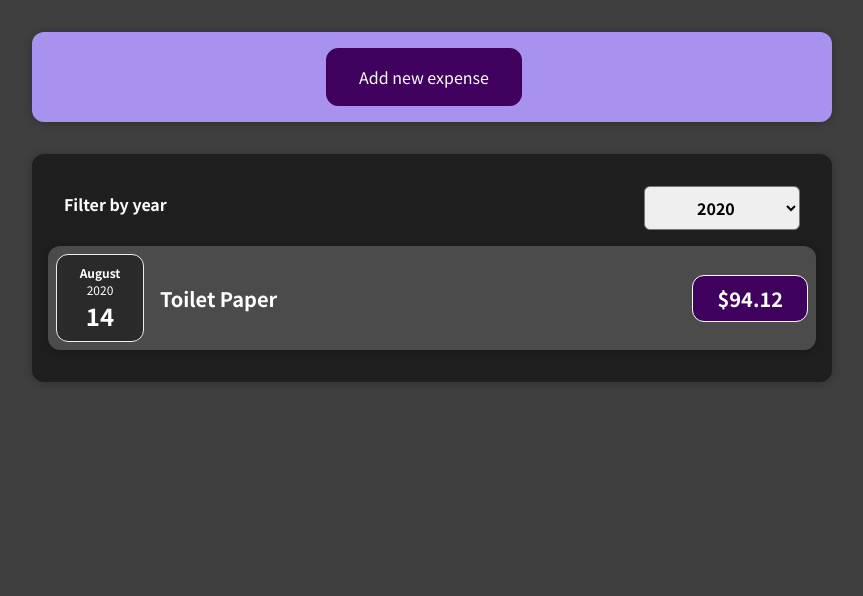
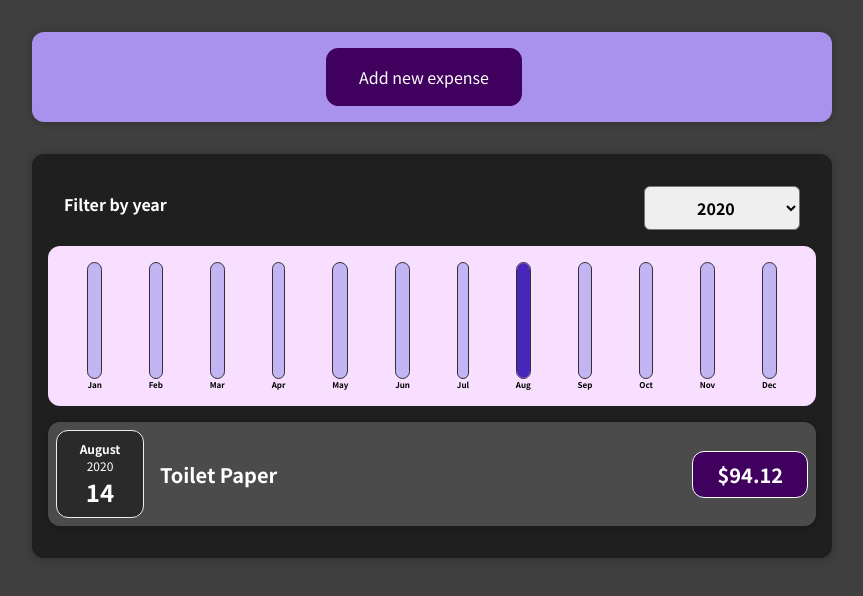
Before and after one commit to veronaten/app-expenses, a React (Create React App) app: page / in a window 1280 px wide. Shown: the top 596 px of the page, without its empty margins (208-1071 px from the left). Built offline with nearby package versions, Linux system fonts and the light colour scheme.

Commit message:
feat: add Chart and ChartBar

```diff
--- /dev/null
+++ b/src/components/Chart/Chart.css
@@ -0,0 +1,9 @@
+.chart {
+  padding: 1rem;
+  border-radius: 12px;
+  background-color: #f8dfff;
+  text-align: center;
+  display: flex;
+  justify-content: space-around;
+  height: 10rem;
+}
--- /dev/null
+++ b/src/components/Chart/Chart.js
@@ -0,0 +1,23 @@
+import React from 'react';
+
+import ChartBar from './ChartBar';
+import './Chart.css';
+const Chart = (props) => {
+  const dataPointValues = props.dataPoints.map(dataPoint => dataPoint.value);
+  const totalMaximum = Math.max(...dataPointValues);
+
+  return (
+    <div className="chart">
+      {props.dataPoints.map(dataPoint =>
+        <ChartBar
+          key={dataPoint.label}
+          value={dataPoint.value}
+          maxValue={totalMaximum}
+          label={dataPoint.label}
+        />
+      )}
+    </div>
+  )
+};
+
+export default Chart;
--- /dev/null
+++ b/src/components/Chart/ChartBar.css
@@ -0,0 +1,30 @@
+.chart-bar {
+  height: 100%;
+  display: flex;
+  flex-direction: column;
+  align-items: center;
+}
+
+.chart-bar__inner {
+  height: 100%;
+  width: 100%;
+  border: 1px solid #313131;
+  border-radius: 12px;
+  background-color: #c3b4f3;
+  overflow: hidden;
+  display: flex;
+  flex-direction: column;
+  justify-content: flex-end;
+}
+
+.chart-bar__fill {
+  background-color: #4826b9;
+  width: 100%;
+  transition: all 0.3s ease-out;
+}
+
+.chart-bar__label {
+  font-weight: bold;
+  font-size: 0.5rem;
+  text-align: center;
+}
--- /dev/null
+++ b/src/components/Chart/ChartBar.js
@@ -0,0 +1,22 @@
+import React from 'react';
+
+import './ChartBar.css';
+const ChartBar = props => {
+  let barFillHeight = '0%';
+
+  if (props.maxValue > 0) {
+    barFillHeight = Math.round((props.value / props.maxValue) * 100) +'%';
+  }
+
+  return (
+    <div className="chart-bar">
+      <div className="chart-bar__inner">
+        <div className="chart-bar__fill"
+         style={{height: barFillHeight}}></div>
+      </div>
+      <div className="chart-bar__label">{props.label}</div>
+    </div>
+  )
+};
+
+export default ChartBar;
--- a/src/components/Expenses/Expense.js
+++ b/src/components/Expenses/Expense.js
@@ -4,6 +4,7 @@
 import ExpensesFilter from "./ExpensesFilter";
 import Card from "../UI/Card";
 import "./Expense.css";
+import ExpensesChart from './ExpensesChart';
 
 const Expense = (props) => {
   const [filteredYear, setFilteredYear] = useState('2020');
@@ -21,7 +22,8 @@
       <ExpensesFilter
       selected={filteredYear}
       onChangeFilter={filterChangeHandler} />
-      <ExpensesList items={filteredExpenses}/>
+      <ExpensesChart expenses={filteredExpenses} />
+      <ExpensesList items={filteredExpenses} />
     </Card>
   )
 }
--- /dev/null
+++ b/src/components/Expenses/ExpensesChart.js
@@ -0,0 +1,28 @@
+import React from 'react';
+
+import Chart from '../Chart/Chart';
+const ExpensesChart = props => {
+  const chartDataPoints = [
+    {label: 'Jan', value: 0 },
+    {label: 'Feb', value: 0 },
+    {label: 'Mar', value: 0 },
+    {label: 'Apr', value: 0 },
+    {label: 'May', value: 0 },
+    {label: 'Jun', value: 0 },
+    {label: 'Jul', value: 0 },
+    {label: 'Aug', value: 0 },
+    {label: 'Sep', value: 0 },
+    {label: 'Oct', value: 0 },
+    {label: 'Nov', value: 0 },
+    {label: 'Dec', value: 0 }
+  ];
+
+  for (const expense of props.expenses) {
+    const expenseMonth = expense.date.getMonth(); //начиная с 0, Январь - это 0
+    chartDataPoints[expenseMonth].value += expense.amount;
+  }
+
+  return <Chart dataPoints={chartDataPoints} />
+};
+
+export default ExpensesChart;
--- a/src/components/NewExpense/ExpenseForm.js
+++ b/src/components/NewExpense/ExpenseForm.js
@@ -24,7 +24,7 @@
 
     const expenseData = {
       title: enteredTitle,
-      amount: enteredAmount,
+      amount: +enteredAmount,
       date: new Date(enteredDate)
     }
 
```
Also changed, not shown: 1 other file (tests, documents, lock files or other folders).
